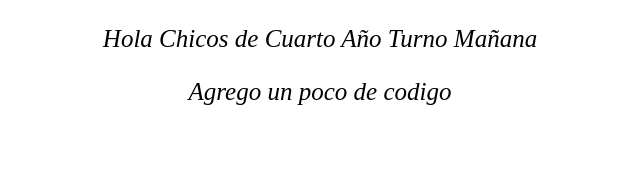
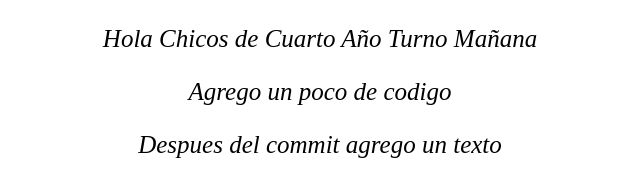
Before and after one commit to juanjoisasi/quintocomputacion, a plain HTML site: page index.html in a window 1280 px wide. Shown: the whole page, without its empty margins (320-960 px from the left). Drawn offline with Linux system fonts and the light colour scheme.

Commit message:
con el parrafo agregado

```diff
--- a/index.html
+++ b/index.html
@@ -8,5 +8,6 @@
   <body>
       <p>Hola Chicos de Cuarto A&ntilde;o Turno Ma&ntilde;ana</p>
       <p>Agrego un poco de codigo</p>
+      <p>Despues del commit agrego un texto</p>
   </body>
 </html>
```
